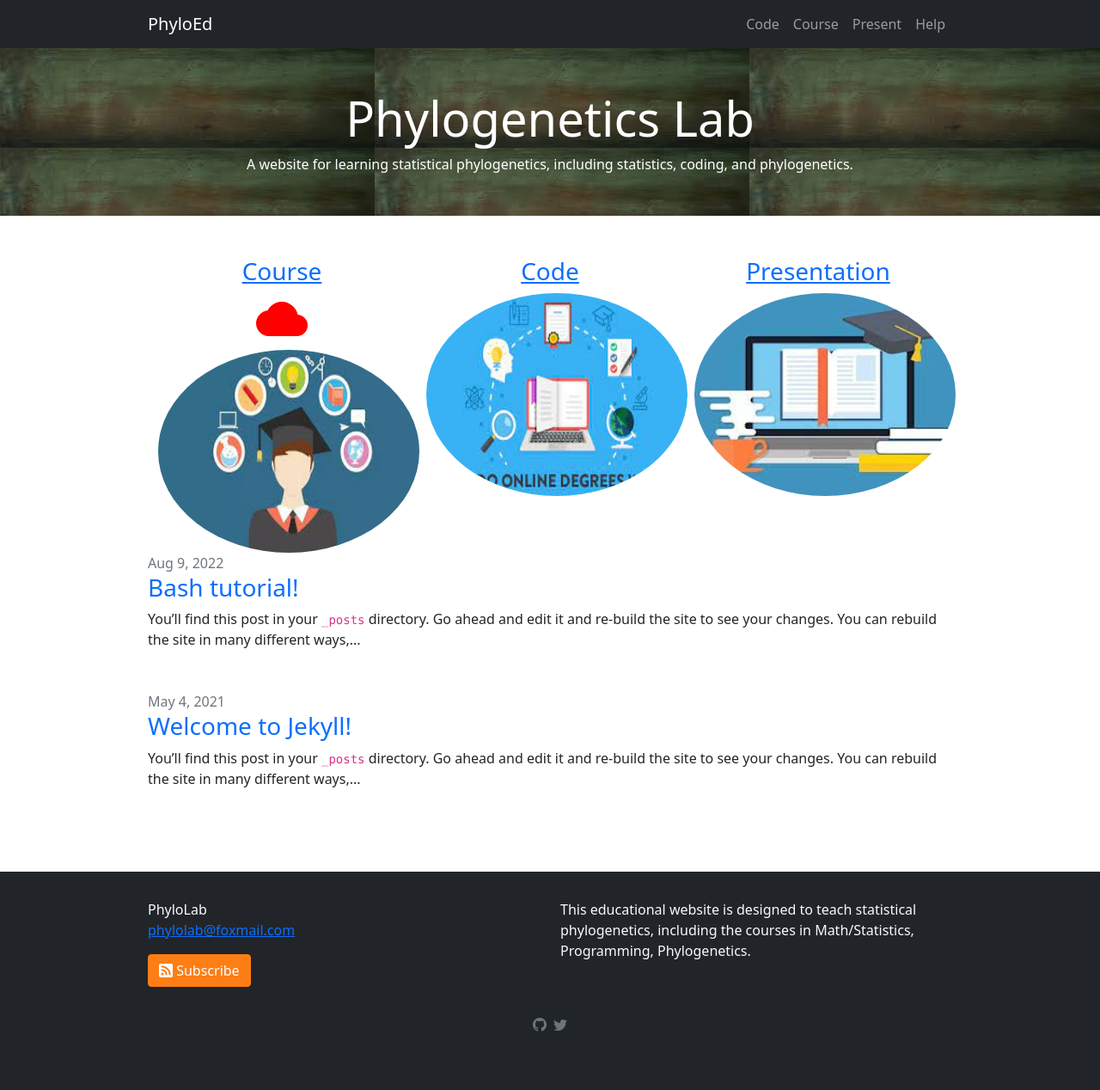
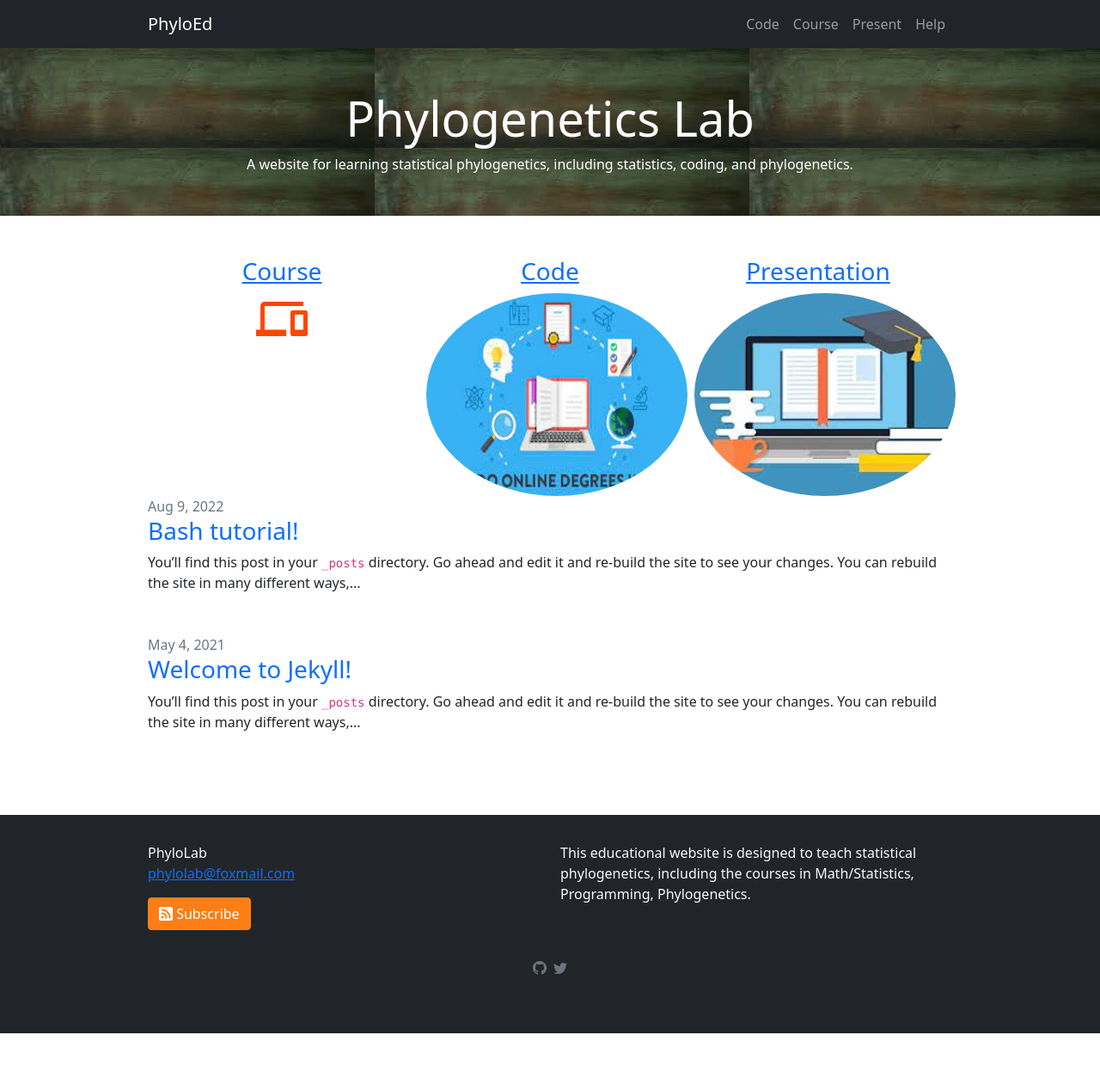
Before and after one commit to lliu1871/PhyEd, a Jekyll site: the page built from index.markdown, in a window 1280 px wide. Shown: the whole page at 86% size. Built offline with Jekyll 4.4.1, drawn with Linux system fonts in a browser that asks for light colours; after the commit the page ends 1202 px from its top, so only the background shows below that.

Commit message:
Update index.markdown

```diff
--- a/index.markdown
+++ b/index.markdown
@@ -8,8 +8,8 @@ layout: home
   <div class="row">
     <div class="col-sm-4 text-center text-success">
       <a href="https://teach.phylolab.net/course"><h3>Course</h3></a>
-      <i class="material-icons" style="font-size:60px;color:red;">cloud</i>
-     <img src="./img/course/course1.jpg" class="rounded-circle" alt="course"  width="304" height="236">
+      <i class="material-icons" style="font-size:60px;color:orangered;">devices</i>
+
     </div>
     <div class="col-sm-4 text-center text-success">
       <a href="https://teach.phylolab.net/code"><h3>Code</h3></a>
```
